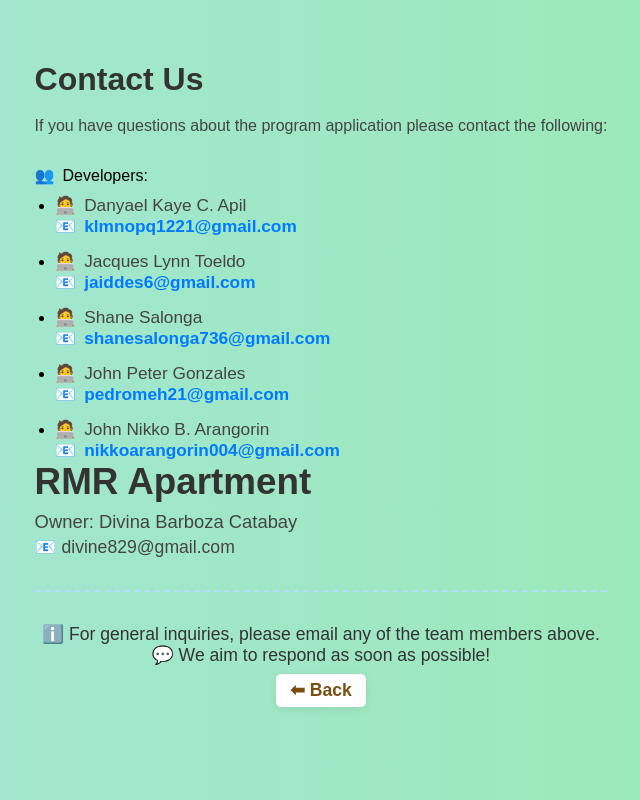
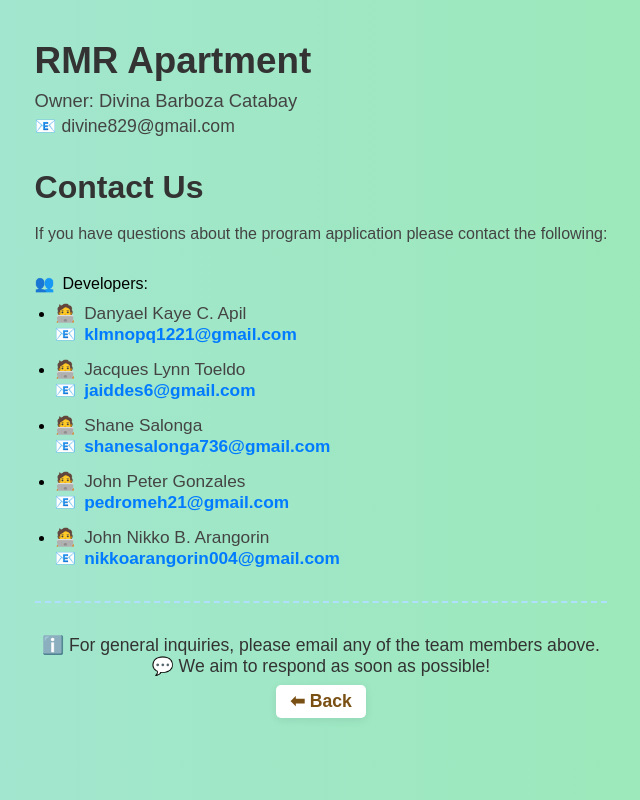
Before and after one commit to Noble636/Capstone2, a React (Create React App) app: page /contact-us in a window 1280 px wide. Shown: the whole page, without its empty margins (319-959 px from the left). Built offline with nearby package versions, Linux system fonts and the light colour scheme.

Commit message:
Initial commit

```diff
--- a/src/components/ContactUs.js
+++ b/src/components/ContactUs.js
@@ -8,6 +8,16 @@ const ContactUs = () => {
   return (
     <div className="contactus-container">
       <div className="contactus-box">
+        {/* Apartment Info Block FIRST */}
+        <div className="contactus-apartment-info" style={{ marginBottom: "32px" }}>
+          <div style={{ fontSize: "2.3rem", fontWeight: "bold", color: "#333" }}>RMR Apartment</div>
+          <div style={{ fontSize: "1.15rem", marginTop: "8px", color: "#444" }}>
+            Owner: Divina Barboza Catabay
+          </div>
+          <div style={{ fontSize: "1.1rem", marginTop: "4px", color: "#444" }}>
+            <span role="img" aria-label="email">📧</span> divine829@gmail.com
+          </div>
+        </div>
         <h1 className="contactus-title">Contact Us</h1>
         <p className="contactus-desc">
           If you have questions about the program application please contact the following:
@@ -48,15 +58,6 @@ const ContactUs = () => {
             </div>
           </li>
         </ul>
-        <div className="contactus-apartment-info" style={{ marginBottom: "32px" }}>
-          <div style={{ fontSize: "2.3rem", fontWeight: "bold", color: "#333" }}>RMR Apartment</div>
-          <div style={{ fontSize: "1.15rem", marginTop: "8px", color: "#444" }}>
-            Owner: Divina Barboza Catabay
-          </div>
-          <div style={{ fontSize: "1.1rem", marginTop: "4px", color: "#444" }}>
-            <span role="img" aria-label="email">📧</span> divine829@gmail.com
-          </div>
-        </div>
         <hr style={{margin:'32px 0', border:'none', borderTop:'2px dashed #b0e0ff'}} />
         <div style={{textAlign:'center', marginBottom:'8px', fontSize:'1.1rem', color:'#333'}}>
           <span role="img" aria-label="info">ℹ️</span> For general inquiries, please email any of the team members above.<br/>
```
